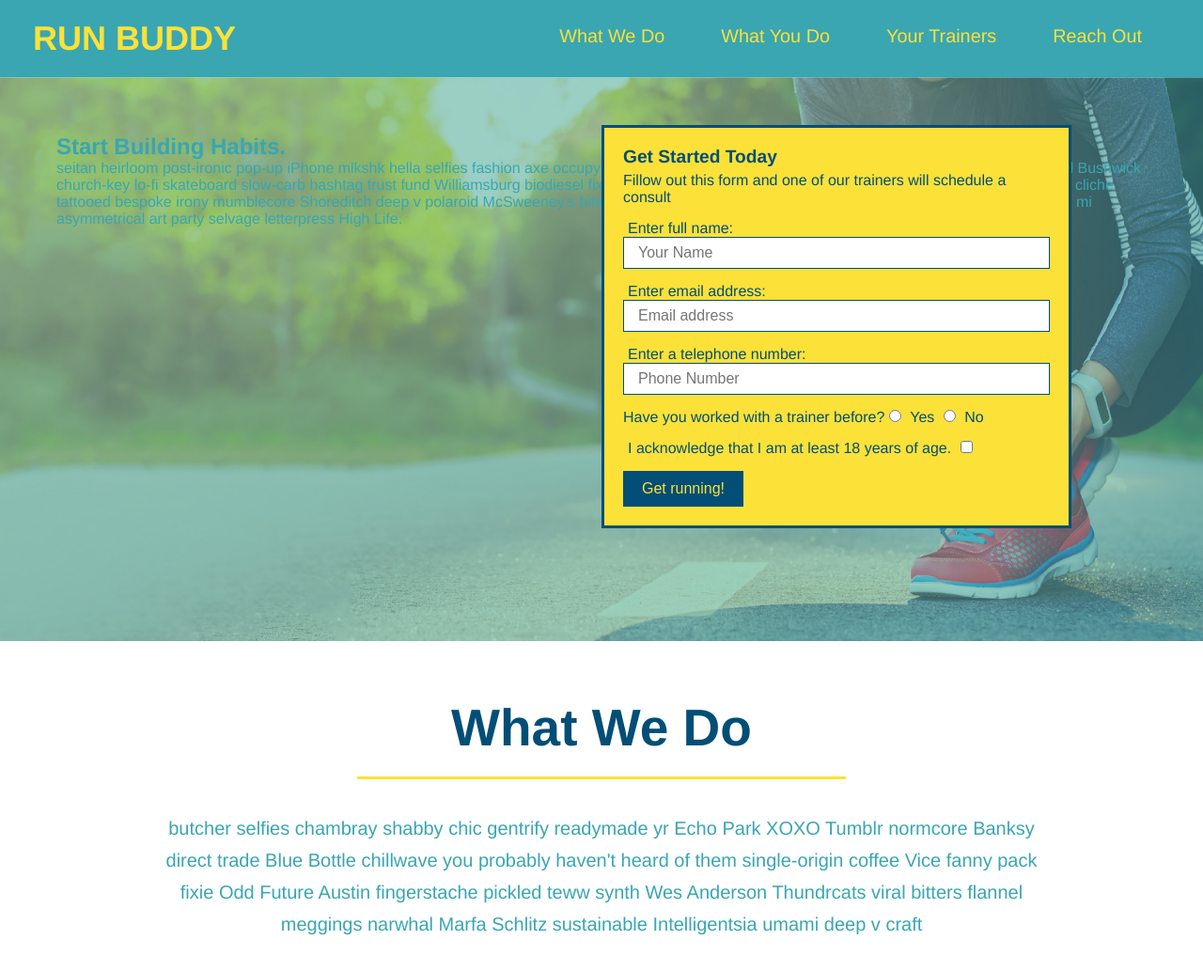
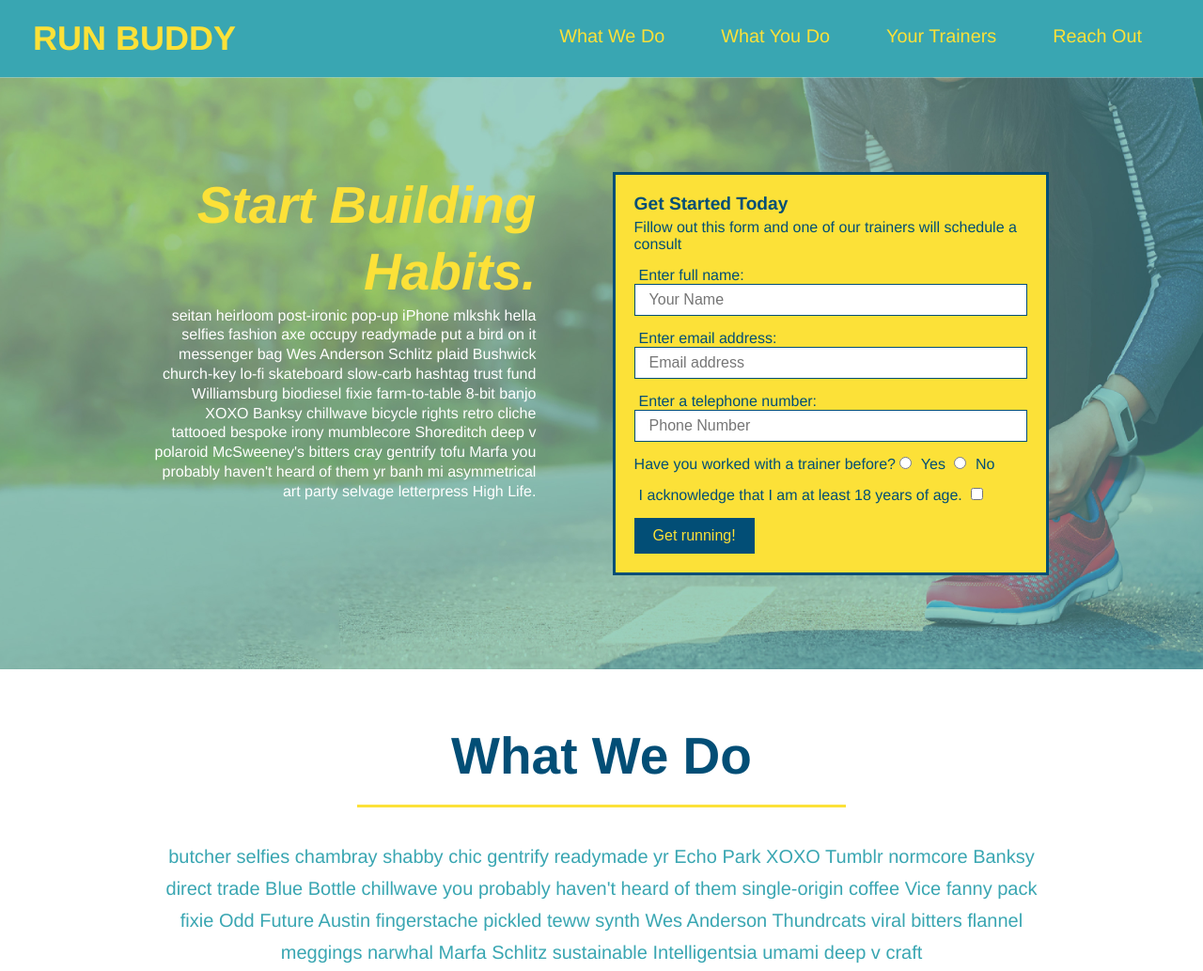
Before and after one commit to asaelens02/run-buddy, a plain HTML site: page index.html in a window 1280 px wide. Shown: the top 1033 px of the page at 94% size. Drawn offline with Linux system fonts and the light colour scheme.

Commit message:
add flexbox to the hero

```diff
--- a/assets/css/style.css
+++ b/assets/css/style.css
@@ -97,11 +97,15 @@ footer {
 
     padding: 40px 35px;
 
+    display: flex;
+
+    flex-wrap: wrap;
+
+    justify-content: space-between;
+
 }
 
 footer h2 {
-
-    display: inline;
 
     color: #024e76;
 
@@ -112,8 +116,6 @@ footer h2 {
 }
 
 footer div {
-
-    float: right;
 
     line-height: 1.5;
 
@@ -139,15 +141,42 @@ section {
 
     background-image: url("../images/hero-bg.jpg");
 
-    height: 600px;
-
     background-size: cover;
 
     background-position: center;
 
-    position: relative;
+    display: flex;
+
+    flex-wrap: wrap;
+
+    justify-content: center;
 
 
+}
+
+.hero-cta {
+
+    width: 35%;
+
+    text-align: right;
+
+    margin: 3.5%;
+
+    color: #fff;
+
+    font-size 18px;
+
+    line-height: 1.3;
+
+}
+
+.hero-cta h2 {
+
+    font-style: italic;
+
+    font-size: 55px;
+
+    color: #fce138;
 }
 
 /*Hero Style End*/
@@ -160,15 +189,12 @@ section {
 
     padding: 20px;
 
-    width: 500px;
-
     border: solid 3px #024e76;
 
-    position:absolute;
+    width: 40%;
 
-    bottom: 120px;
+    margin: 3.5%;
 
-    right: 140px;
 }
 
 .hero-form h3 {
```
